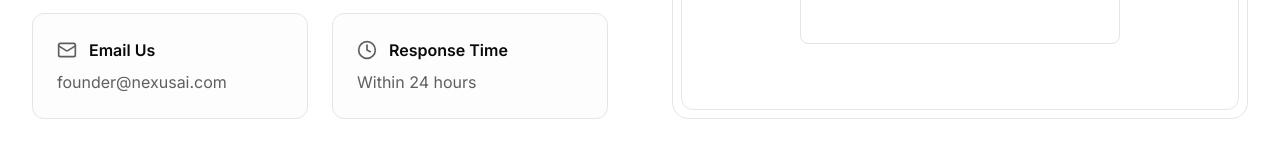
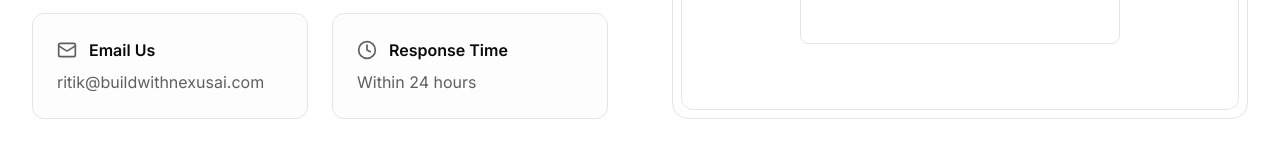
Before and after one commit to Engrritik/agency-web, a Next.js app: page /contact in a window 1280 px wide. Shown: the part 998-1158 px from the top of the page. Built offline with nearby package versions, Linux system fonts and the light colour scheme.

Commit message:
adding business mail

```diff
--- a/app/contact/page.tsx
+++ b/app/contact/page.tsx
@@ -151,7 +151,7 @@ export default function Contact() {
                   <Mail className="w-5 h-5 text-muted-foreground" />
                   <h3 className="font-semibold">Email Us</h3>
                 </div>
-                <p className="text-muted-foreground">founder@nexusai.com</p>
+                <p className="text-muted-foreground"><a href="mailto:ritik@buildwithnexusai.com" className="hover:text-foreground transition-colors">ritik@buildwithnexusai.com</a></p>
               </div>
               <div className="p-6 border border-border rounded-xl bg-muted/30">
                 <div className="flex items-center gap-3 mb-2">
```
